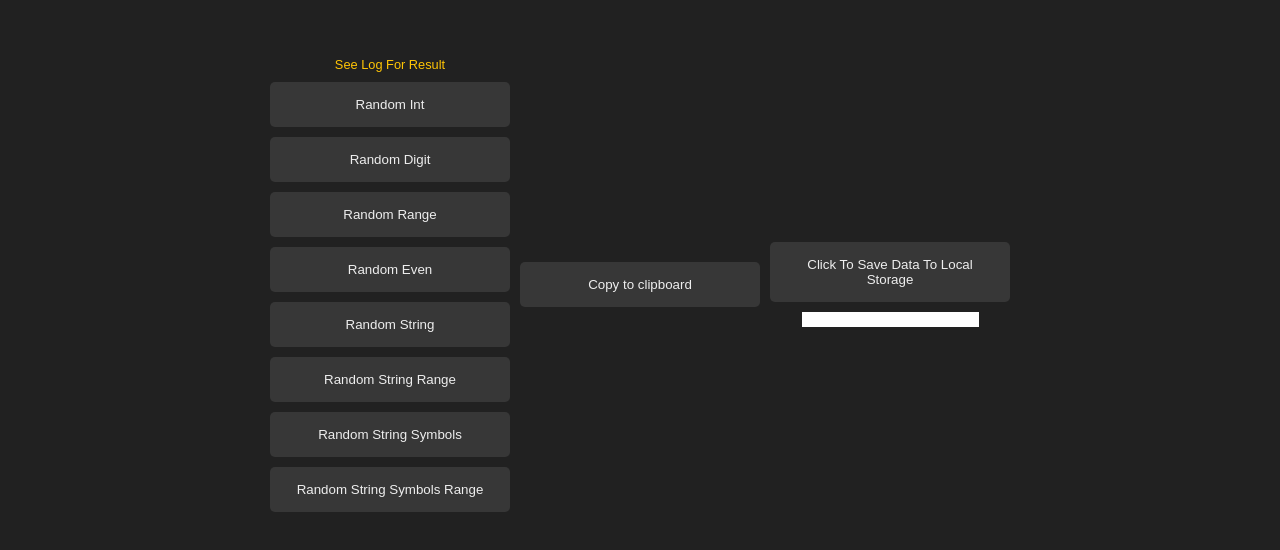
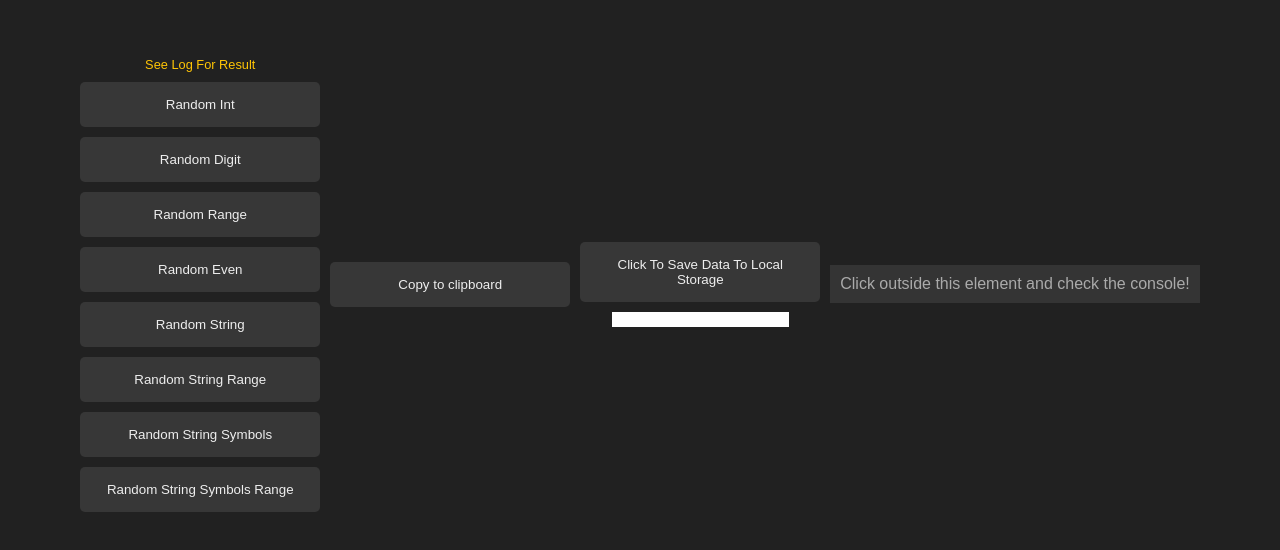
Before and after one commit to mohammad-zolghadr/react-hooks-plus, a React (Vite) app: page / in a window 1280 px wide. Shown: the part 116-666 px from the top of the page. Built offline with nearby package versions, Linux system fonts and the light colour scheme.

Commit message:
Create : onClickOutside Hook
create  <useOnClickOutside> Hook

```diff
--- a/src/App.tsx
+++ b/src/App.tsx
@@ -1,3 +1,5 @@
+import { useRef } from 'react';
+
 import {
   randomNumber,
   randomNumberDigit,
@@ -15,6 +17,8 @@ import { saveToLocalStorage, getFromLocalStorage } from './lib/index';
 import { useLocalStorage } from './lib/index';
 
 import { useDocTitle } from './lib/index';
+
+import { useOnClickOutside } from './lib/index';
 
 const styleFlex: {} = {
   display: 'flex',
@@ -50,6 +54,14 @@ function App() {
   ) => {
     setPhoneNumber(event.target.value);
   };
+
+  const myRef = useRef(null);
+
+  const handleClickOutside = () => {
+    console.log('Clicked outside!');
+  };
+
+  useOnClickOutside(myRef, handleClickOutside);
   return (
     <div style={styleContainer}>
       <div style={styleButtons}>
@@ -136,6 +148,16 @@ function App() {
           onChange={handlePhoneNumberChange}
         />
       </div>
+      <div
+        style={{
+          backgroundColor: '#343434',
+          padding: '10px',
+          color: '#aaa',
+        }}
+        ref={myRef}
+      >
+        Click outside this element and check the console!
+      </div>
     </div>
   );
 }
--- /dev/null
+++ b/src/lib/hooks/useOnClickOutside.tsx
@@ -0,0 +1,24 @@
+import { useEffect, RefObject } from 'react';
+
+function useOnClickOutside<T extends HTMLElement = HTMLElement>(
+  ref: RefObject<T>,
+  handler: (event: MouseEvent | TouchEvent) => void
+) {
+  useEffect(() => {
+    const listener = (event: MouseEvent | TouchEvent) => {
+      const el = ref?.current;
+      if (!el || el.contains((event?.target as Node) || null)) {
+        return;
+      }
+      handler(event);
+    };
+    document.addEventListener('mousedown', listener);
+    document.addEventListener('touchstart', listener);
+    return () => {
+      document.removeEventListener('mousedown', listener);
+      document.removeEventListener('touchstart', listener);
+    };
+  }, [ref, handler]);
+}
+
+export default useOnClickOutside;
--- a/src/lib/index.ts
+++ b/src/lib/index.ts
@@ -1,4 +1,4 @@
-// Functions
+// ================================ Functions =====================================
 // =========== random
 import {
   randomNumber,
@@ -27,7 +27,7 @@ import {
 } from './funcs/funcLocalStorage';
 export { saveToLocalStorage, getFromLocalStorage };
 
-// Hooks
+// ================================ Hooks =====================================
 // =========== copy to clipboard
 import useCopyToClipboard from './hooks/useCopyToClipboard';
 export { useCopyToClipboard };
@@ -37,3 +37,6 @@ export { useLocalStorage };
 // =========== document title
 import useDocTitle from './hooks/useDocTitle';
 export { useDocTitle };
+// =========== on click outside
+import useOnClickOutside from './hooks/useOnClickOutSide';
+export { useOnClickOutside };
```
Also changed, not shown: 1 other file (tests, documents, lock files or other folders).
